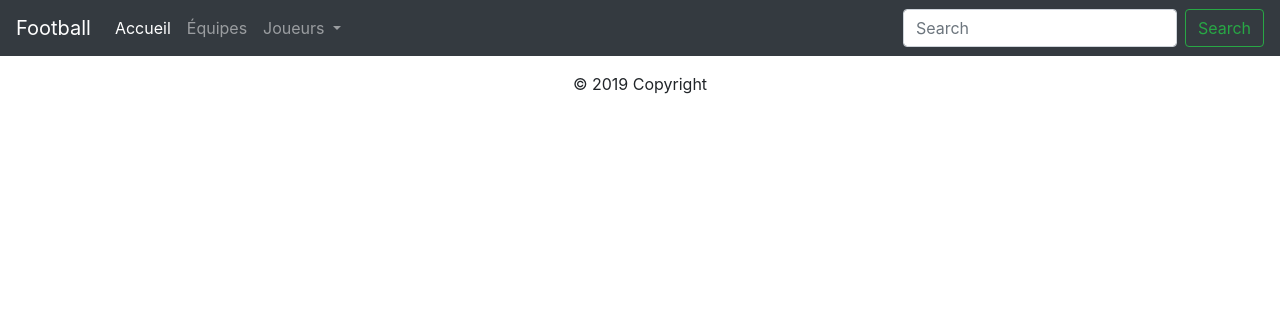
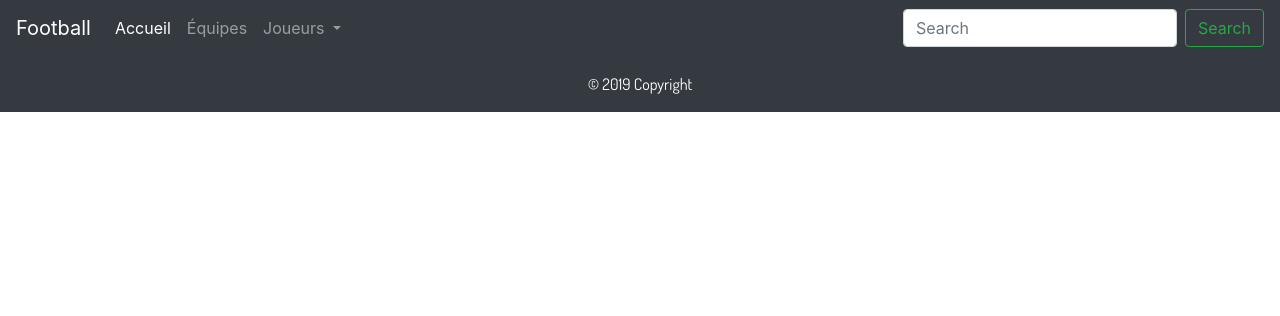
Before and after one commit to LauraH55/projetfoot, a PHP site: page / in a window 1280 px wide. Shown: the top 316 px of the page. Run offline with PHP 8.4, Linux system fonts and the light colour scheme; data that the repository does not hold is empty.

Commit message:
Mise à jour disposition des équipes

```diff
--- a/include/footer.php
+++ b/include/footer.php
@@ -1,5 +1,5 @@
     <footer>
-      <div class="footer-copyright text-center py-3">&copy; 2019 Copyright</div>
+      <div class="footer-copyright text-center py-3 bg-dark">&copy; 2019 Copyright</div>
     </footer>
   </body>
 </html>
--- a/include/head.php
+++ b/include/head.php
@@ -4,6 +4,7 @@
     <meta charset="utf-8">
     <meta name="viewport" content="width=device-width, user-scalable=no">
     <link rel="stylesheet" href="https://stackpath.bootstrapcdn.com/bootstrap/4.3.1/css/bootstrap.min.css" integrity="sha384-ggOyR0iXCbMQv3Xipma34MD+dH/1fQ784/j6cY/iJTQUOhcWr7x9JvoRxT2MZw1T" crossorigin="anonymous">
+    <link href="https://fonts.googleapis.com/css?family=Dosis&display=swap" rel="stylesheet">
     <link rel="stylesheet" href="public/style.css">
     <title>Projet Foot</title>
   </head>
--- a/index.php
+++ b/index.php
@@ -13,10 +13,13 @@
 ?>
 <?php include('include/head.php')?>
 
+<div class="container">
+  <div class="row">
 <?php foreach ($teams as $teamList) {
 
 ?>
-    <div class="card-deck carte">
+
+    <div class="card-deck col-md-4 mt-5 carte">
       <div class="card">
         <img src="<?php echo $teamList['logo'];?>" class="card-img-top logo" alt="...">
         <div class="card-body">
@@ -27,7 +30,8 @@
 <?php
   }
   ?>
-
+</div>
+  </div>
 <?php include('include/footer.php') ?>
 
 
--- a/public/style.css
+++ b/public/style.css
@@ -9,4 +9,11 @@
 
 .carte{
   text-align: center;
+  font-family: 'Dosis', sans-serif;
+
 }
+
+footer{
+  color: white;
+  font-family: 'Dosis', sans-serif;
+}
```
